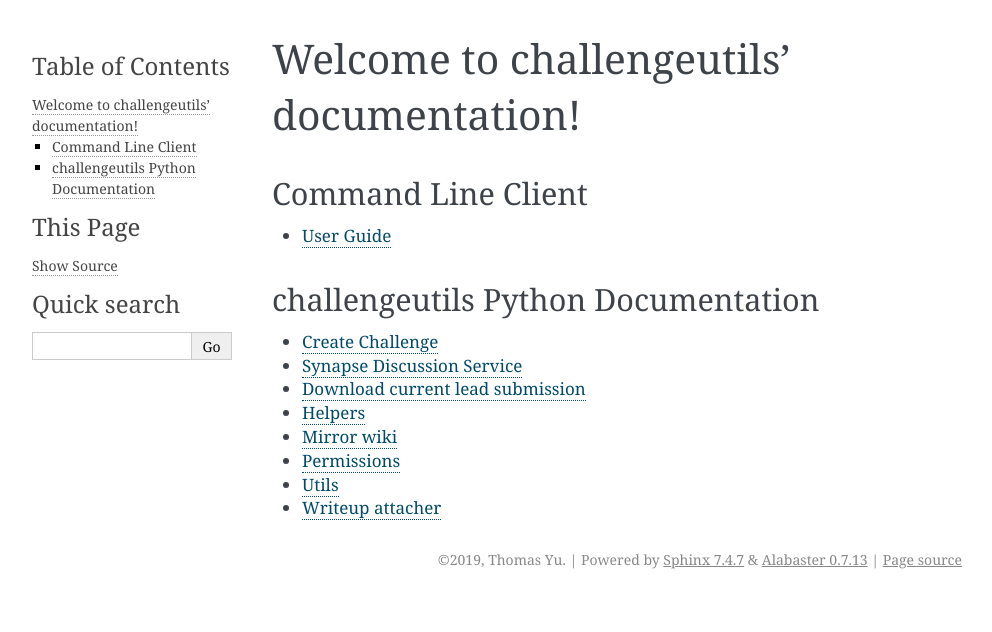
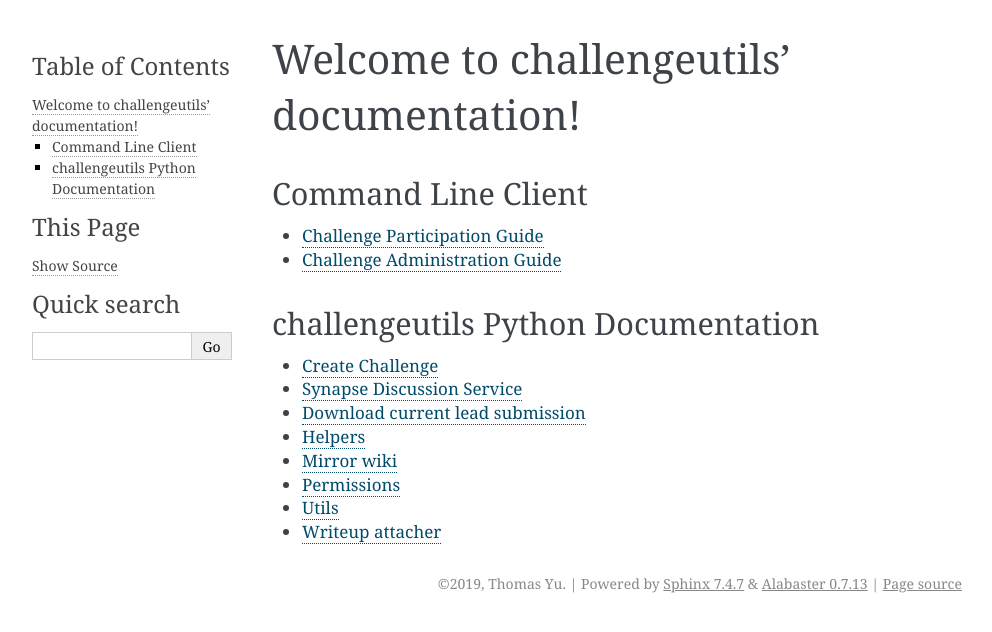
Before and after one commit to Sage-Bionetworks/challengeutils, a Sphinx documentation site: the page built from docs/index.rst, in a window 1280 px wide. Shown: the top 632 px of the page, without its empty margins (148-1140 px from the left). Built offline with Sphinx 7.4.7, drawn with Linux system fonts in a browser that asks for light colours.

Commit message:
Split up admin/user guide

```diff
--- a/docs/client.rst
+++ b/docs/client.rst
@@ -1,5 +1,14 @@
-User Guide
-----------
+Challenge Participation Guide
+-----------------------------
+.. automodule:: challengeutils.__main__
+    :members: command_list_registered_challenges
+    :undoc-members:
+    :show-inheritance:
+
+
+
+Challenge Administration Guide
+------------------------------
 
 .. automodule:: challengeutils.__main__
     :members: command_change_status, command_createchallenge, command_kill_docker_over_quota, command_list_evaluations, command_mirrorwiki, command_query, command_set_entity_acl, command_set_evaluation_acl, command_list_registered_challenges
```
